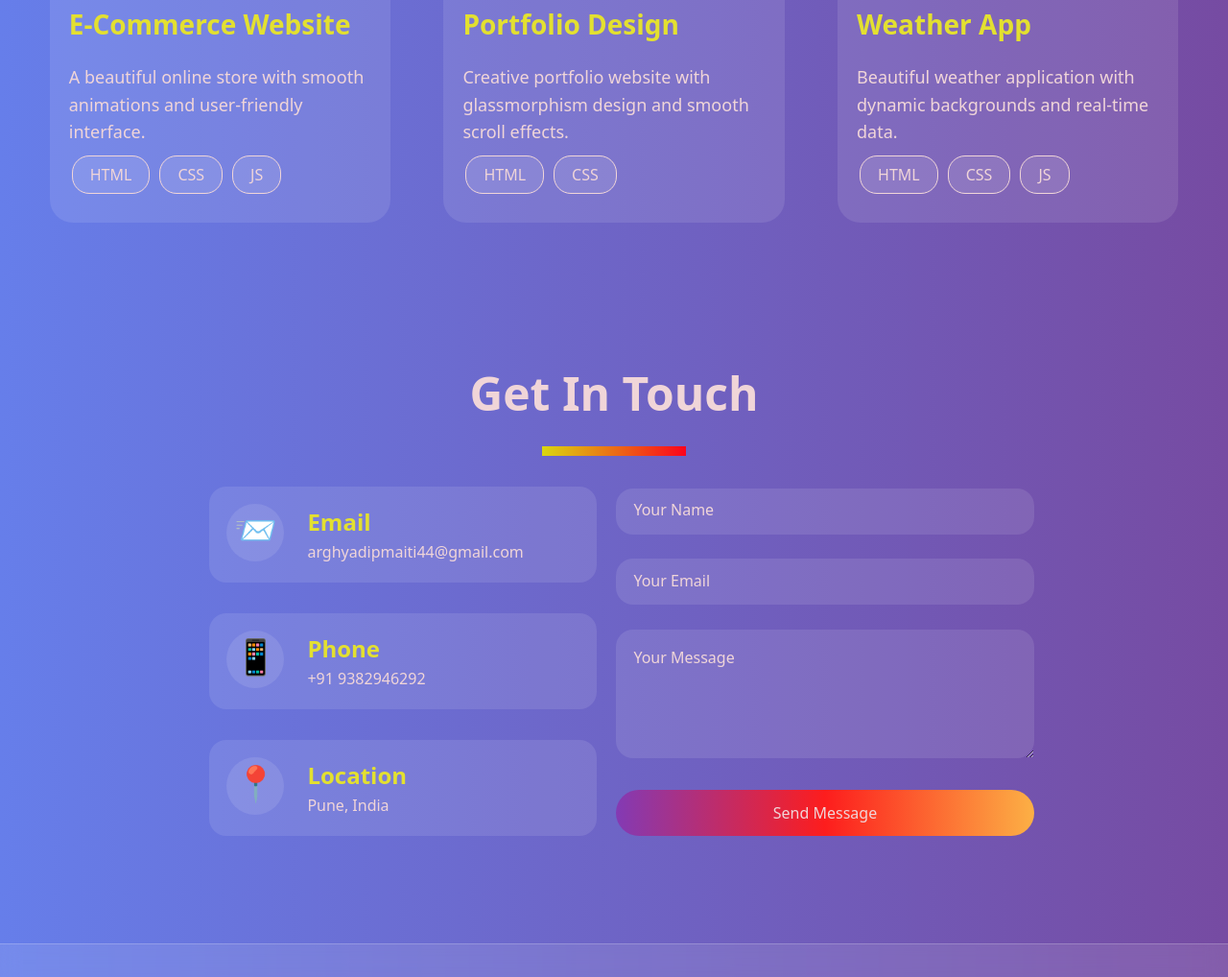
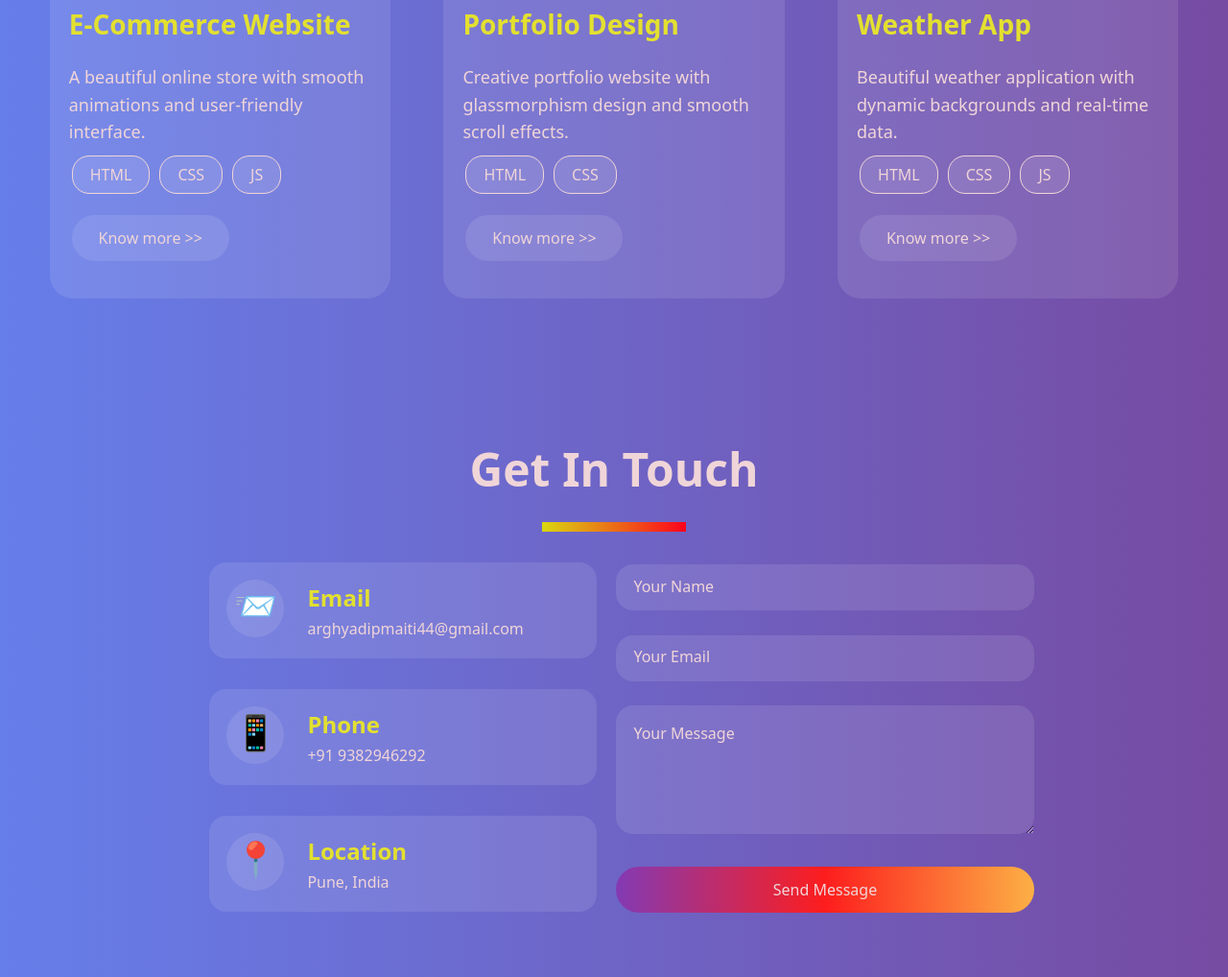
Before and after one commit to Arghyadip-Maiti/Class-Project-Personal-Profile, a plain HTML site: page index.html in a window 1280 px wide. Shown: the part 3142-4160 px from the top of the page at 96% size. Drawn offline with Linux system fonts and the light colour scheme; a web font is replaced by a local one.

Commit message:
know more btn add

```diff
--- a/index.html
+++ b/index.html
@@ -200,6 +200,10 @@
                 <span>CSS</span>
                 <span>JS</span>
               </div>
+              <br>
+              <div class="pro-btn">
+                <button>Know more >></button>
+              </div>
             </div>
           </div>
           <div class="project-card">
@@ -215,6 +219,10 @@
                 <span>HTML</span>
                 <span>CSS</span>
                </div>
+               <br>
+              <div class="pro-btn">
+                <button>Know more >></button>
+              </div>
             </div>
           </div>
           <div class="project-card">
@@ -230,6 +238,10 @@
                 <span>HTML</span>
                 <span>CSS</span>
                 <span>JS</span>
+              </div>
+              <br>
+              <div class="pro-btn">
+                <button>Know more >></button>
               </div>
             </div>
           </div>
--- a/style.css
+++ b/style.css
@@ -307,6 +307,20 @@ button:hover{
   font-style: normal;
   border: 1px solid #f0d5d8;
   margin: 3px;
+}
+.pro-btn>button{
+  height: 48px;
+  width: 164px;
+  margin-top: 12px;
+  background-color: rgba(255, 255, 255, 0.1);
+  border: none;
+  border-radius: 24px;
+  font-size: 16px;
+  font-family: "Bangers", system-ui;
+  font-weight: 350;
+  font-style: normal;
+  margin: 3px;
+  color: #f0d5d8;
 }
 .contact-info{
   display: flex;
```
